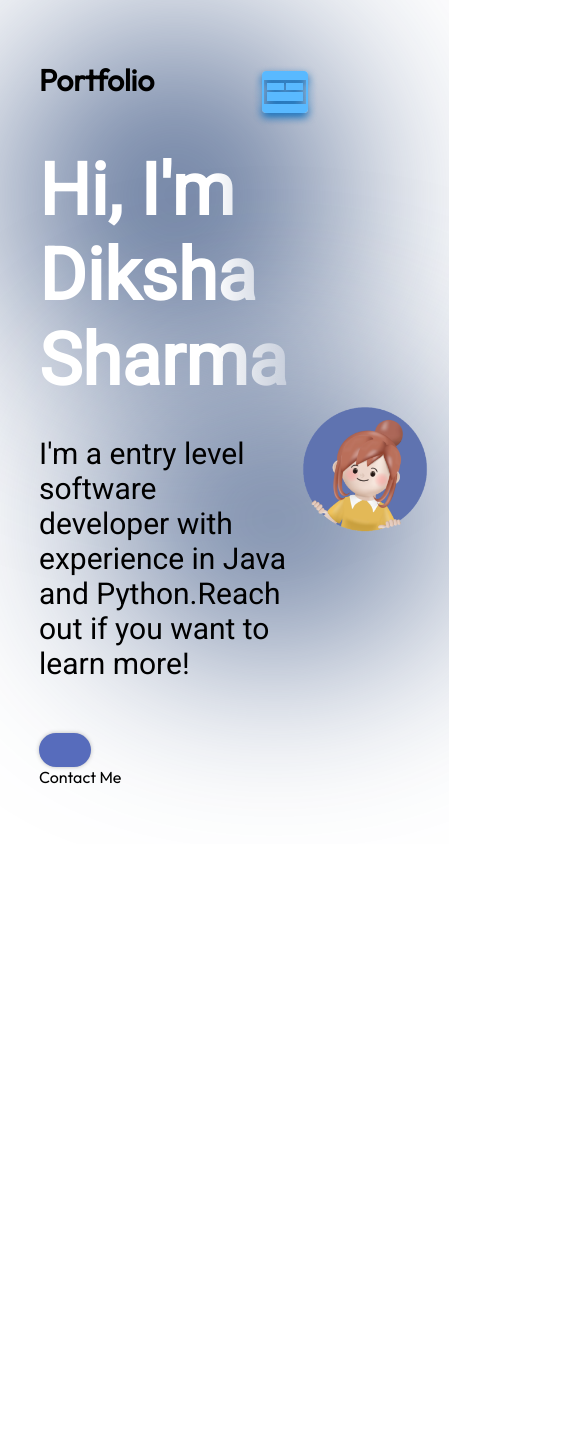
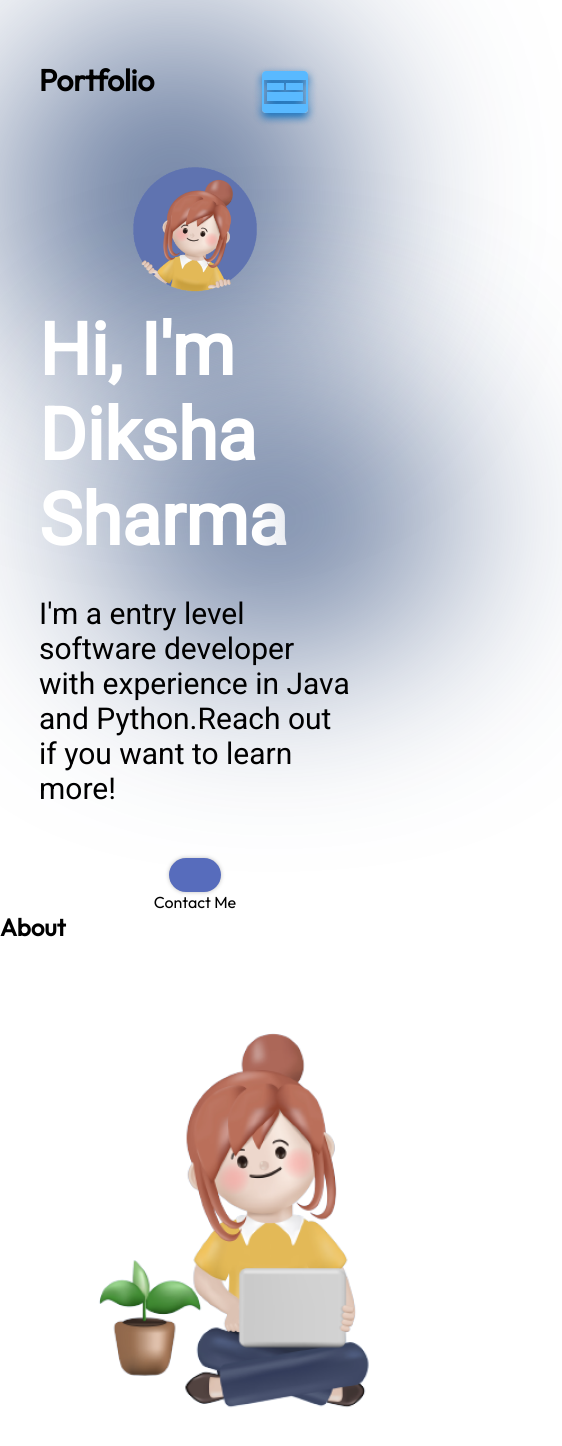
Before and after one commit to Dikshasharmaa/ResponsivePortfolio, a React (Create React App) app: page / in a window 390 px wide. Shown: the top 1446 px of the page, 562 px wide, since content can reach past the window. Before the commit the page ends 844 px from the top, so only its background shows below. Built offline with nearby package versions, Linux system fonts and the light colour scheme.

Commit message:
Added about component

```diff
--- a/src/App.jsx
+++ b/src/App.jsx
@@ -1,12 +1,14 @@
 import styles from "./App.modules.css";
 import {Navbar} from "./components/Navbar";
 import {Hero} from "./components/Hero/Hero";
+import {About} from "./components/About/About";
 
 function App() {
   return (
     <div className={styles.App}>
     <Navbar/>
     <Hero/>
+    <About/>
     </div>
   );
 }
--- /dev/null
+++ b/src/components/About/About.jsx
@@ -0,0 +1,9 @@
+import React from "react";
+import { getImageUrl } from "../../utils";
+
+export const About =()=>{
+    return <section>
+        <h2>About</h2>
+        <div><img src={getImageUrl("about/aboutImage.png")} alt=""/></div>
+    </section>
+};
--- a/src/components/Hero/Hero.module.css
+++ b/src/components/Hero/Hero.module.css
@@ -90,3 +90,14 @@
     filter: blur(100px);
     z-index: 0;
 }
+
+@media screen and (max-width: 830px) {
+    .container{
+        flex-direction: column-reverse;
+
+    }
+    .content{
+        align-items: center;
+    }
+
+}
```
Also changed, not shown: src/components/About/About.module.css (added).
